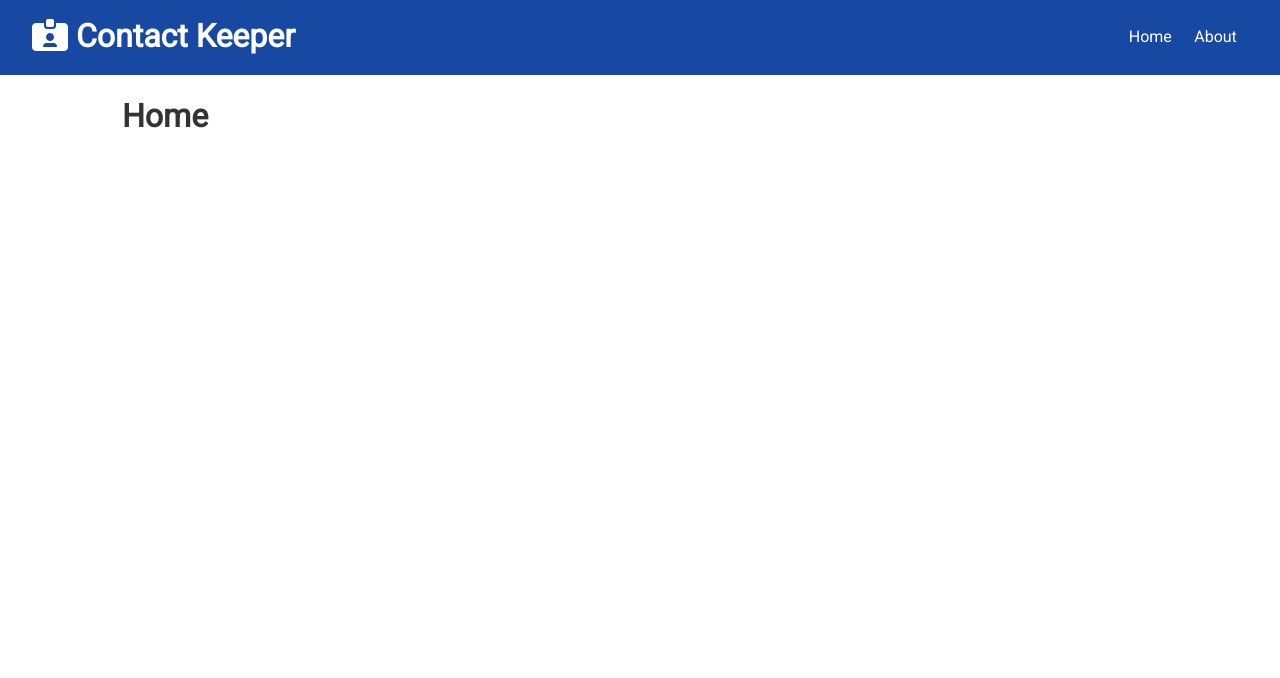
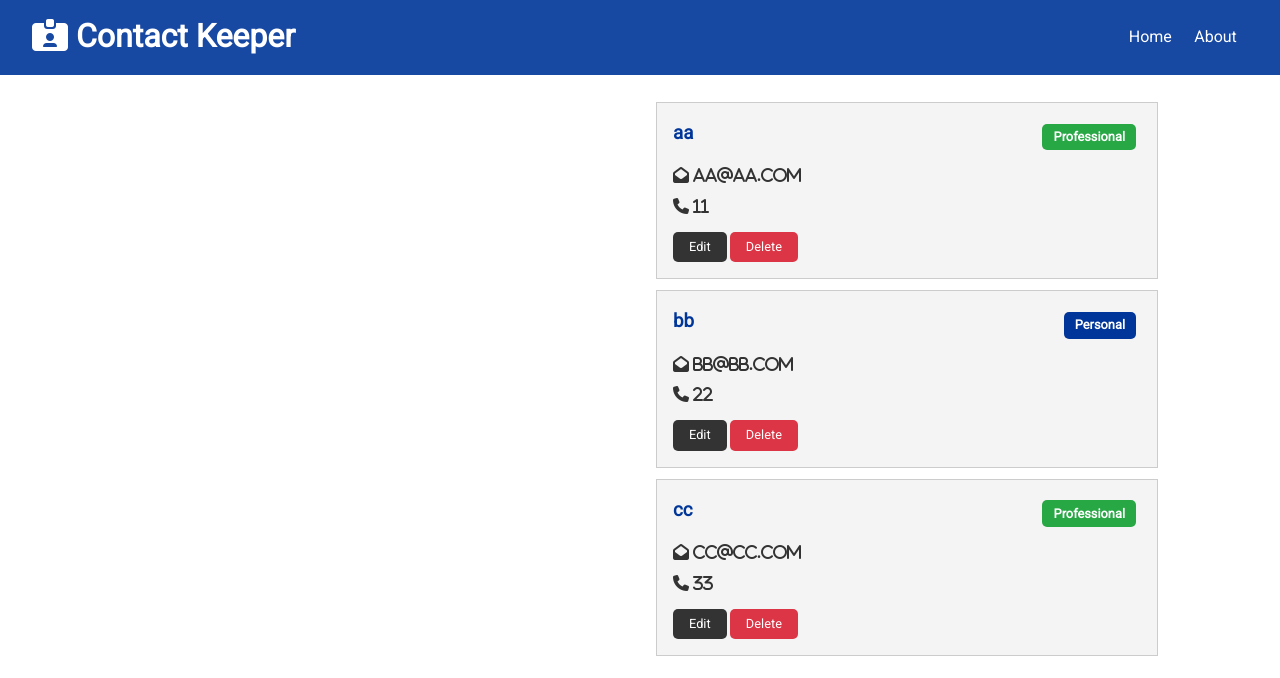
Before and after one commit to minhl337/contact-keeper, a React (Create React App) app in the folder client/: page / in a window 1280 px wide. Shown: the top 678 px of the page. Built offline with nearby package versions, Linux system fonts and the light colour scheme.

Commit message:
created contact display components

```diff
--- a/client/src/App.css
+++ b/client/src/App.css
@@ -194,6 +194,7 @@
   margin-right: 0.5rem;
   transition: opacity 0.2s ease-in;
   outline: none;
+  border-radius: 5px;
 }
 
 .btn-link {
--- /dev/null
+++ b/client/src/components/contacts/ContactItem.js
@@ -0,0 +1,43 @@
+import React from "react"
+import PropTypes from "prop-types"
+
+const ContactItem = ({ contact: { name, id, email, phone, type } }) => {
+  return (
+    <div className="card bg-light ">
+      <h3
+        className="text-primary text-left"
+        style={{ display: "flex", justifyContent: "space-between" }}
+      >
+        {name}{" "}
+        <span
+          className={
+            "badge " +
+            (type === "professional" ? "badge-success" : "badge-primary")
+          }
+        >
+          {type.charAt(0).toUpperCase() + type.slice(1)}
+        </span>
+      </h3>
+      <ul className="list">
+        {email && (
+          <li>
+            <i className="fas fa-envelope-open"> {email}</i>
+          </li>
+        )}
+        {phone && (
+          <li>
+            <i className="fas fa-phone"> {phone}</i>
+          </li>
+        )}
+      </ul>
+      <button className="btn btn-dark btn-sm">Edit</button>
+      <button className="btn btn-danger btn-sm">Delete</button>
+    </div>
+  )
+}
+
+ContactItem.propTypes = {
+  contact: PropTypes.object.isRequired,
+}
+
+export default ContactItem
--- /dev/null
+++ b/client/src/components/contacts/Contacts.js
@@ -0,0 +1,21 @@
+import React, { useContext } from "react"
+
+import ContactItem from "./ContactItem"
+
+import ContactContext from "../../context/contact/contactContext"
+
+const Contacts = () => {
+  const contactContext = useContext(ContactContext)
+
+  const { contacts } = contactContext
+
+  return (
+    <>
+      {contacts.map((contact) => (
+        <ContactItem contact={contact} key={contact.id} />
+      ))}
+    </>
+  )
+}
+
+export default Contacts
--- a/client/src/components/pages/Home.js
+++ b/client/src/components/pages/Home.js
@@ -1,9 +1,14 @@
 import React from "react"
+
+import Contacts from "../contacts/Contacts"
 
 const Home = () => {
   return (
-    <div>
-      <h1>Home</h1>
+    <div className="grid-2">
+      <div>{/* {Contact From} */}</div>
+      <div>
+        <Contacts />
+      </div>
     </div>
   )
 }
--- a/client/src/context/contact/ContactState.js
+++ b/client/src/context/contact/ContactState.js
@@ -22,21 +22,21 @@
         name: "aa",
         email: "aa@aa.com",
         phone: "11",
-        type: "waa",
+        type: "professional",
       },
       {
         id: 2,
         name: "bb",
         email: "bb@bb.com",
         phone: "22",
-        type: "wbb",
+        type: "personal",
       },
       {
         id: 3,
         name: "cc",
         email: "cc@cc.com",
         phone: "33",
-        type: "wcc",
+        type: "professional",
       },
     ],
   }
```
